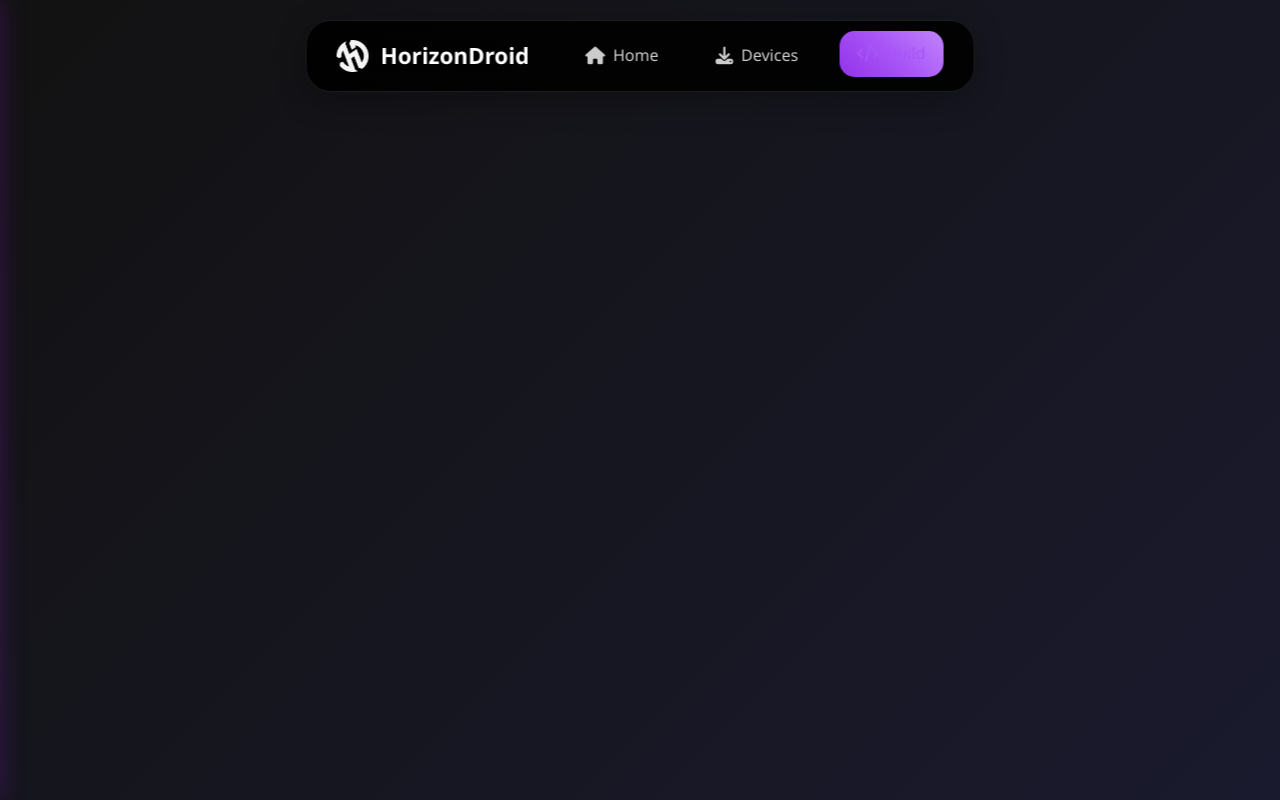
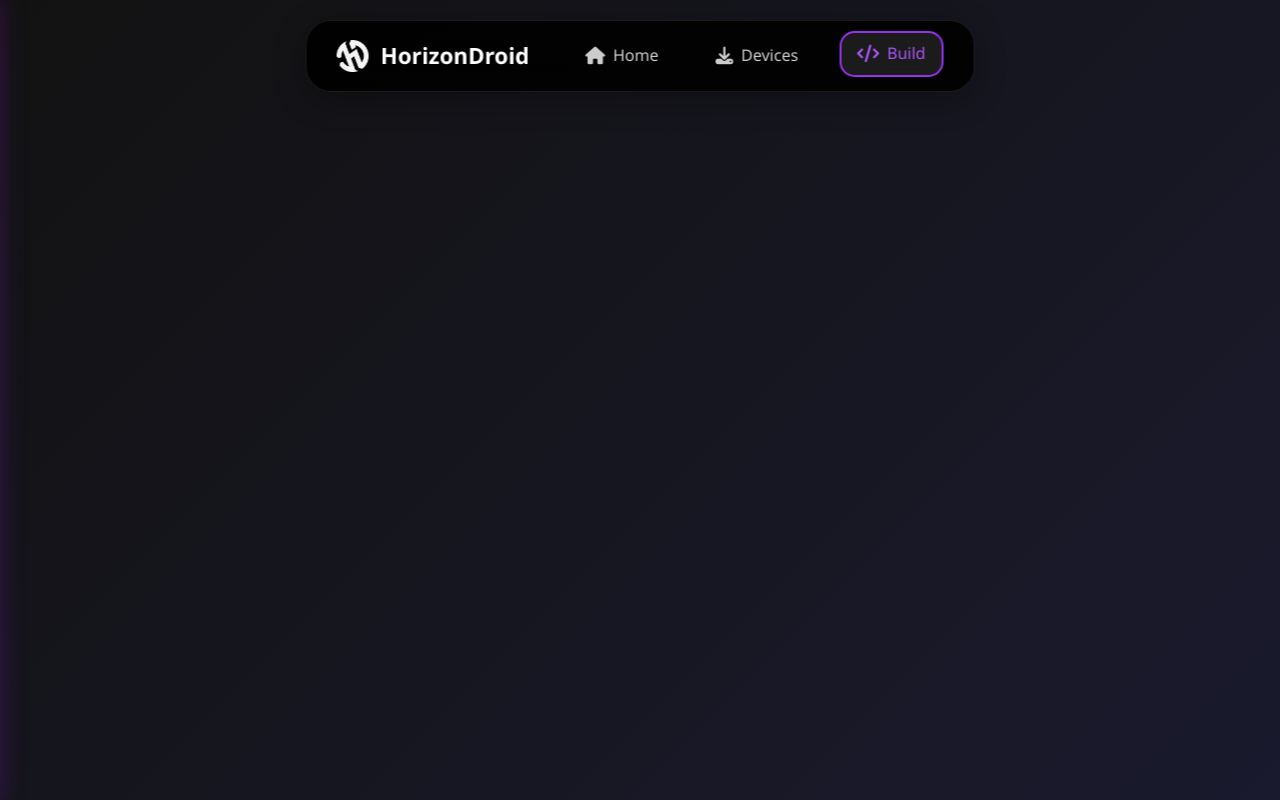
Before and after one commit to SheoranPranshu/test01, a React (Vite) app: page /build in a window 1280 px wide. Shown: the top 800 px of the page. Built offline with nearby package versions, Linux system fonts and the light colour scheme.

Commit message:
navbar chal jaa re last baar

```diff
--- a/src/components/css/Navbar.css
+++ b/src/components/css/Navbar.css
@@ -73,23 +73,9 @@
 }
 
 .desktop-nav a.active {
-    background: rgba(147, 51, 234, 0.2);
-    border: 2px solid transparent;
-    background-clip: padding-box;
-    position: relative;
+    background: rgba(255, 255, 255, 0.1);
+    border: 2px solid #9333ea;
     color: #a855f7;
-}
-
-.desktop-nav a.active::before {
-    content: '';
-    position: absolute;
-    top: -2px;
-    left: -2px;
-    right: -2px;
-    bottom: -2px;
-    background: linear-gradient(45deg, #9333ea, #a855f7, #c084fc);
-    border-radius: 15px;
-    z-index: -1;
 }
 
 .desktop-nav a i {
```
